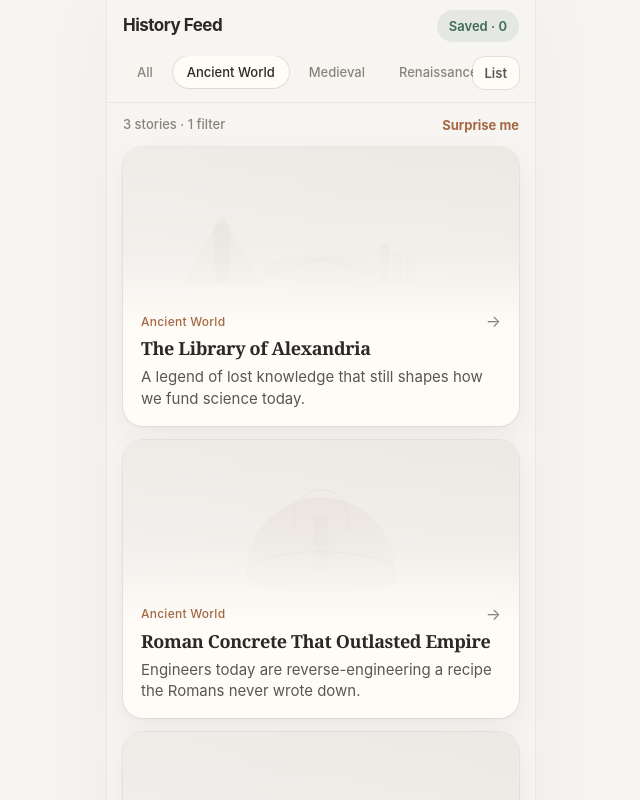
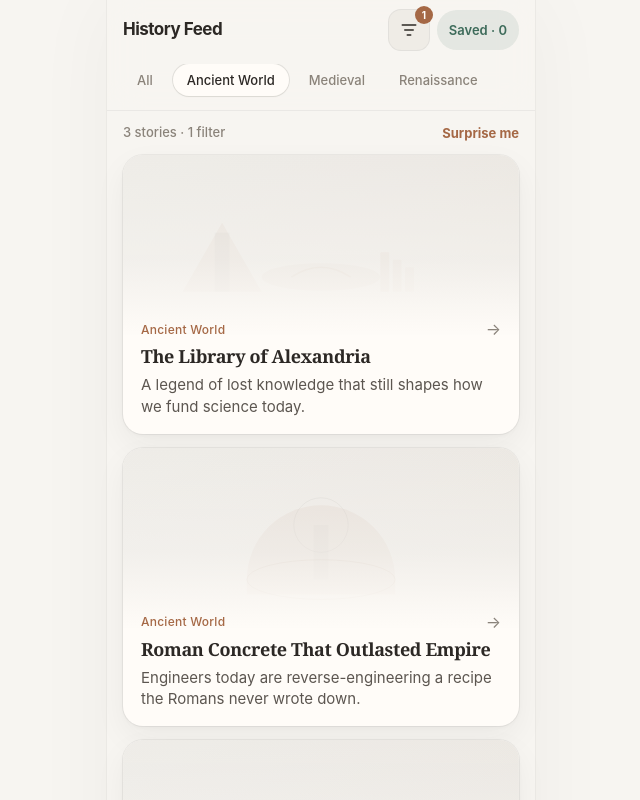
Before and after one commit to sakshamgoyal06/history_scroller, a React (Vite) app: page / in a window 1280 px wide. Both pictures are taken after a click on the button "Ancient World". Shown: the top 800 px of the page, without its empty margins (319-959 px from the left). Built offline with nearby package versions, Linux system fonts and the light colour scheme.

Commit message:
Move category list filter to header icon beside Saved
Co-authored-by: Saksham Goyal <sakshamgoyal06@gmail.com>

```diff
--- a/src/App.css
+++ b/src/App.css
@@ -81,6 +81,69 @@
   cursor: pointer;
 }
 
+.header-actions {
+  display: flex;
+  align-items: center;
+  gap: 8px;
+  flex-shrink: 0;
+}
+
+.filter-icon-btn {
+  position: relative;
+  display: inline-flex;
+  align-items: center;
+  justify-content: center;
+  width: 40px;
+  height: 40px;
+  border: none;
+  background: var(--surface);
+  color: var(--ink-muted);
+  border-radius: 12px;
+  cursor: pointer;
+  box-shadow: 0 0 0 1px var(--line-strong);
+  transition:
+    background 0.2s var(--ease-out),
+    color 0.2s var(--ease-out),
+    box-shadow 0.2s var(--ease-out);
+}
+
+.filter-icon {
+  width: 20px;
+  height: 20px;
+}
+
+.filter-icon-btn.active,
+.filter-icon-btn.has-filters {
+  color: var(--ink);
+  background: var(--bg-deep);
+}
+
+.filter-icon-btn.active {
+  background: var(--ink);
+  color: var(--surface);
+  box-shadow: none;
+}
+
+.filter-icon-badge {
+  position: absolute;
+  top: -4px;
+  right: -4px;
+  min-width: 18px;
+  height: 18px;
+  padding: 0 5px;
+  border-radius: var(--radius-chip);
+  background: var(--accent-deep);
+  color: var(--surface);
+  font-size: 0.625rem;
+  font-weight: 700;
+  line-height: 18px;
+  text-align: center;
+}
+
+.filter-icon-btn.active .filter-icon-badge {
+  background: var(--accent);
+}
+
 .saved-toggle {
   flex-shrink: 0;
   border: none;
@@ -91,6 +154,7 @@
   padding: 8px 12px;
   border-radius: var(--radius-chip);
   cursor: pointer;
+  min-height: 40px;
   transition:
     background 0.2s var(--ease-out),
     color 0.2s var(--ease-out),
@@ -103,17 +167,11 @@
   box-shadow: 0 2px 8px rgba(61, 107, 90, 0.25);
 }
 
-.filter-toolbar {
-  display: flex;
-  align-items: stretch;
-  gap: 8px;
-  min-width: 0;
-}
-
 .filters-scroll {
-  flex: 1;
+  width: 100%;
   min-width: 0;
   overflow-x: auto;
+  margin-bottom: 2px;
   overflow-y: hidden;
   -webkit-overflow-scrolling: touch;
   overscroll-behavior-x: contain;
@@ -136,31 +194,9 @@
   padding-bottom: 2px;
 }
 
-.filter-list-toggle {
-  flex-shrink: 0;
-  align-self: center;
-  border: none;
-  background: var(--surface);
-  color: var(--ink-muted);
-  font-size: 0.8125rem;
-  font-weight: 600;
-  padding: 8px 12px;
-  border-radius: 12px;
-  cursor: pointer;
-  box-shadow: 0 0 0 1px var(--line-strong);
-  transition:
-    background 0.2s var(--ease-out),
-    color 0.2s var(--ease-out);
-}
-
-.filter-list-toggle.active {
-  background: var(--ink);
-  color: var(--surface);
-  box-shadow: none;
-}
-
 .filter-list-panel {
-  margin-top: 12px;
+  margin-top: 10px;
+  margin-bottom: 4px;
   padding: 14px 14px 10px;
   background: var(--surface);
   border-radius: 14px;
--- a/src/App.jsx
+++ b/src/App.jsx
@@ -622,6 +622,37 @@ function App() {
                 : 'History Feed'}
           </h1>
           {!inDetail && (
+            <div className="header-actions">
+              <button
+                type="button"
+                className={`filter-icon-btn${filterListOpen ? ' active' : ''}${selectedCategories.size > 0 ? ' has-filters' : ''}`}
+                onClick={() => setFilterListOpen((o) => !o)}
+                aria-expanded={filterListOpen}
+                aria-controls="category-filter-list"
+                aria-label={
+                  selectedCategories.size > 0
+                    ? `Filter categories, ${selectedCategories.size} selected`
+                    : 'Filter categories'
+                }
+              >
+                <svg
+                  className="filter-icon"
+                  viewBox="0 0 24 24"
+                  aria-hidden="true"
+                  focusable="false"
+                >
+                  <path
+                    d="M4 6h16M7 12h10M10 18h4"
+                    fill="none"
+                    stroke="currentColor"
+                    strokeWidth="2"
+                    strokeLinecap="round"
+                  />
+                </svg>
+                {selectedCategories.size > 0 && (
+                  <span className="filter-icon-badge">{selectedCategories.size}</span>
+                )}
+              </button>
               <button
                 type="button"
                 className={`saved-toggle${showSavedOnly ? ' active' : ''}`}
@@ -635,12 +666,12 @@ function App() {
               >
                 Saved · {savedCards.length}
               </button>
+            </div>
           )}
         </div>
 
         {!inDetail && (
           <>
-            <div className="filter-toolbar">
             <div className="filters-scroll" aria-label="Category filters">
               <nav className="filters">
                 <button
@@ -661,16 +692,6 @@ function App() {
                   </button>
                 ))}
               </nav>
-              </div>
-              <button
-                type="button"
-                className={`filter-list-toggle${filterListOpen ? ' active' : ''}`}
-                onClick={() => setFilterListOpen((o) => !o)}
-                aria-expanded={filterListOpen}
-                aria-controls="category-filter-list"
-              >
-                List
-              </button>
             </div>
 
             {filterListOpen && (
```
Lines whose indentation alone changed are shown as unchanged.
